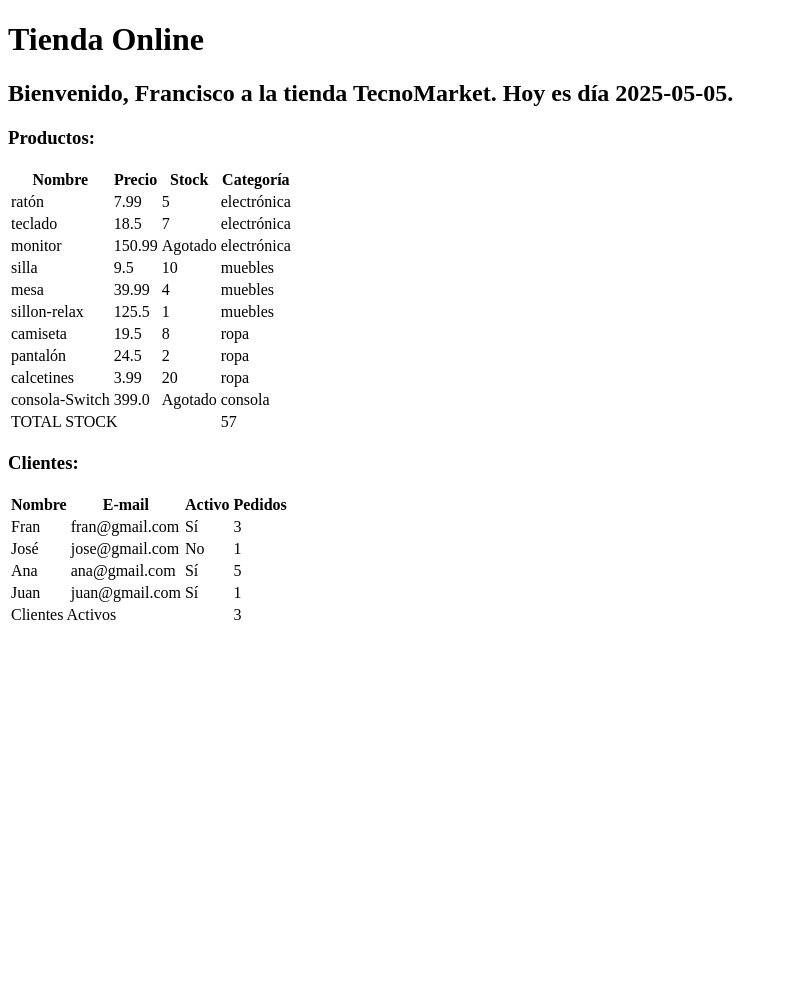
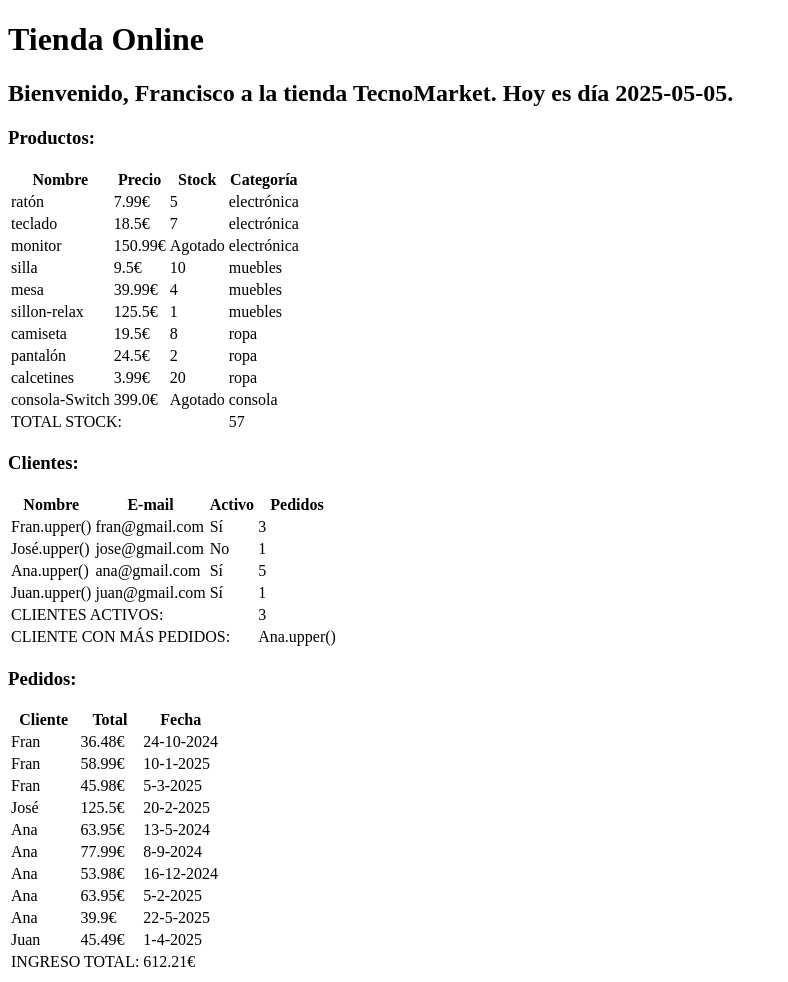
Before and after one commit to joseybarranco/gestion_tienda, a Flask app: page /dashboard in a window 1280 px wide. Shown: the whole page, without its empty margins (0-788 px from the left). Before the commit the page ends 620 px from the top, so only its background shows below. Run offline with Flask 3, Linux system fonts and the light colour scheme.

Commit message:
Creo la tabla de pedidos
Creacion de la tabla de pedidos y algunos comentarios

```diff
--- a/app.py
+++ b/app.py
@@ -7,6 +7,7 @@
 
 @app.route('/dashboard')
 def dashboard():
+    #Información en forma de variables para pasar a la plantilla html.
     nombre_admin = "Francisco"
     tienda = "TecnoMarket"
     fecha = date.today()
@@ -40,6 +41,7 @@
         {'cliente': 'Ana', 'total': 39.90, 'fecha': '22-5-2025'},
         {'cliente': 'Juan', 'total': 45.49, 'fecha': '1-4-2025'}
     ]
+    #Calculo las variables de la información que pide en la práctica para pasarla a la plantilla.
     total_stock = 0
     for producto in productos:
         total_stock += producto['stock']
@@ -49,7 +51,19 @@
         if cliente['activo']:
             total_activos += 1
 
-    return render_template('dashboard.html',nombre_admin=nombre_admin,tienda=tienda,fecha=fecha,productos=productos,clientes=clientes,pedidos=pedidos,total_stock=total_stock, total_activos=total_activos)
+    cliente_max = ''
+    pedido_max = 0
+    for cliente in clientes:
+        if cliente['pedidos'] > pedido_max:
+            pedido_max = cliente['pedidos']
+            cliente_max = cliente['nombre']
+
+    ingreso_total = 0
+    for pedido in pedidos:
+        ingreso_total += pedido['total']
+
+    #Se devuelve a la plantilla con el return toda la información necesaria en la plantilla html.
+    return render_template('dashboard.html',nombre_admin=nombre_admin,tienda=tienda,fecha=fecha,productos=productos,clientes=clientes,pedidos=pedidos,total_stock=total_stock, total_activos=total_activos, cliente_max=cliente_max, ingreso_total=ingreso_total)
 
 if __name__ == '__main__':
     app.run()
--- a/templates/dashboard.html
+++ b/templates/dashboard.html
@@ -6,8 +6,10 @@
 </head>
 <body>
     <h1>Tienda Online</h1>
+    <!-- Saludo al administrador -->
     <h2>Bienvenido, {{ nombre_admin }} a la tienda {{ tienda }}. Hoy es día {{ fecha }}.</h2>
     <h3>Productos:</h3>
+    <!-- Tabla de los productos con un bucle para escribir la información de las filas y sus condicionales -->
 <table>
     <tr>
         <th>Nombre</th>
@@ -18,7 +20,7 @@
     {% for producto in productos %}
         <tr>
             <td>{{ producto['nombre'] }}</td>
-            <td>{{ producto['precio'] }}</td>
+            <td>{{ producto['precio'] }}€</td>
             {% if producto['stock'] == 0 %}
                 <td>Agotado</td>
             {% else %}
@@ -29,11 +31,12 @@
         </tr>
     {% endfor %}
     <tr>
-        <td colspan = '3'>TOTAL STOCK</td>
+        <td colspan = '3'>TOTAL STOCK:</td>
         <td>{{ total_stock }}</td>
     </tr>
 </table>
     <h3>Clientes:</h3>
+    <!-- Tabla de Clientes con un bucle y sus condicionales -->
 <table>
     <tr>
         <th>Nombre</th>
@@ -43,7 +46,7 @@
     </tr>
     {% for cliente in clientes %}
         <tr>
-            <td>{{ cliente['nombre'] }}</td>
+            <td>{{ cliente['nombre'] }}.upper()</td>
             <td>{{ cliente['email'] }}</td>
             {% if cliente['activo'] == True %}
                 <td>Sí</td>
@@ -54,8 +57,32 @@
         </tr>
     {% endfor %}
     <tr>
-        <td colspan = '3'>Clientes Activos</td>
+        <td colspan = '3'>CLIENTES ACTIVOS:</td>
         <td>{{ total_activos }}</td>
+    </tr>
+    <tr>
+        <td colspan = '3'>CLIENTE CON MÁS PEDIDOS:</td>
+        <td>{{ cliente_max }}.upper()</td>
+    </tr>
+</table>
+<h3>Pedidos:</h3>
+    <!-- Tabla de pedidos con un bucle para iterar la información -->
+<table>
+    <tr>
+        <th>Cliente</th>
+        <th>Total</th>
+        <th>Fecha</th>
+    </tr>
+    {% for pedido in pedidos %}
+        <tr>
+            <td>{{ pedido['cliente'] }}</td>
+            <td>{{ pedido['total'] }}€</td>
+            <td>{{ pedido['fecha'] }}</td>
+        </tr>
+    {% endfor %}
+    <tr>
+        <td colspan="2">INGRESO TOTAL:</td>
+        <td>{{ ingreso_total }}€</td>
     </tr>
 </table>
 </body>
```
Also changed, not shown: requirements.txt (added), 1 other file.
